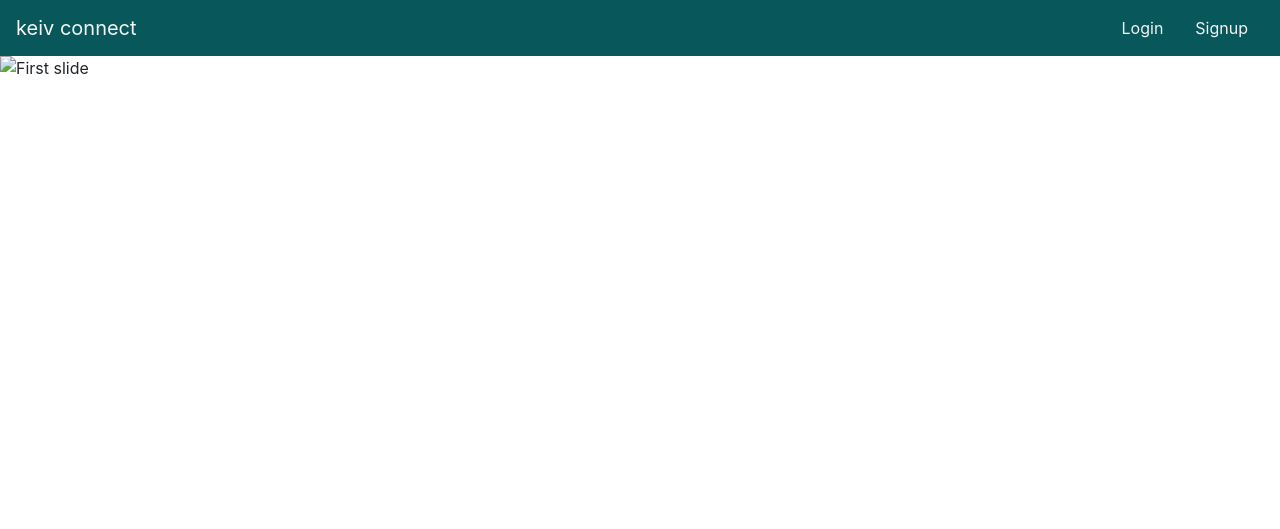
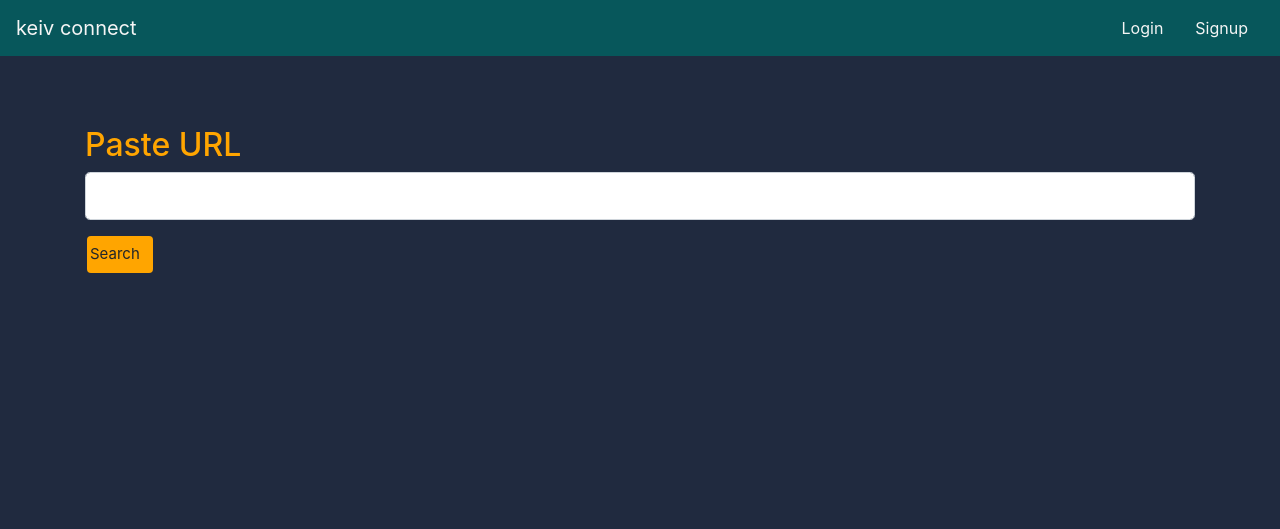
Before and after one commit to sarozz/Data_mining, a Flask app: page / in a window 1280 px wide. Shown: the top 529 px of the page. Run offline with Flask 2, Linux system fonts and the light colour scheme; some libraries are stand-ins or nearby versions.

Commit message:
Twitter scrapped and interface changes in youtube search page

```diff
--- a/app.py
+++ b/app.py
@@ -1,7 +1,16 @@
-from flask import Flask, render_template, request, url_for, flash, redirect
+from flask import Flask, render_template, request, url_for, flash, redirect, request,Response
 # from datetime import datetime
 # from flask_sqlalchemy import SQLAlchemy
-from forms import RegistrationForm, LoginForm
+from forms import RegistrationForm, LoginForm, SearchForm
+# import request
+import csv
+import pandas as pd
+from pprint import pprint
+from apiclient.discovery import build
+import warnings
+from bs4 import BeautifulSoup
+import urllib.request
+import requests
 app = Flask(__name__)
 app.config['SECRET_KEY'] = '18871a99bd42fd0dfb4b7909d9c5c7f309'
 # app.config['SQLALCHEMY_DATABASE_URI'] = 'sqlite:///site.db'
@@ -18,11 +27,83 @@ app.config['SECRET_KEY'] = '18871a99bd42fd0dfb4b7909d9c5c7f309'
 #         return f"User('{self.username}','{self.email}')"
 
 #app.debug = True
-@app.route('/')
+
+@app.route('/search', methods = ['GET','POST'])
+def search():
+    # form = SearchForm()
+    # # warnings.filterwarnings('ignore')
+    # # api_key = "AIzaSyDuyO7-bZvAdsjQiWv8yw7350O8UX1mgzs"
+    # # youtube = build('youtube', 'v3', developerKey = api_key)
+    return render_template("youtube_search.html")
+
+@app.route('/', methods = ['GET','POST'])
+# @app.route('/search', methods = ['GET','POST'])
 def home():
-    #if 'username' in session:
-    #    return 'You are logged in as ' + session['username']
-    return render_template("home.html")
+    form = SearchForm()
+    if request.method == "POST":
+        if form.validate_on_submit():
+            url = form.video_url.data
+            count = url.count('.')
+            if count == 2:
+                waste,site,tags = url.split('.')
+                if site == "youtube":
+                    api_key = "AIzaSyDuyO7-bZvAdsjQiWv8yw7350O8UX1mgzs"
+                    youtube = build('youtube', 'v3', developerKey = api_key)
+                    waste,video_id = url.split('=')
+                    results = youtube.commentThreads().list(
+                        part="snippet",
+                        videoId=video_id,
+                        textFormat="plainText",
+                        maxResults = 50
+                      ).execute()
+                    # print(type(results))
+                    #pprint(results)
+
+                    #print(len(results))
+                    items=None
+                    return render_template('youtube_search.html', name=site,items=results["items"])
+
+                    # for items in results["items"]:
+                    #     comment = items["snippet"]["topLevelComment"]
+                    #     author = comment["snippet"]["authorDisplayName"]
+                    #     text = comment["snippet"]["textDisplay"]
+                    #     channelIds = comment["snippet"]["authorChannelId"]["value"]
+                    #     raw_data = {'Author':[author], 'Comment': [text]}
+                    #     num = len(raw_data)
+                    return render_template('youtube_search.html',author=author,comment=text, name=site, num=num)
+                    #trigger youtube scrapping function
+                else:
+                    #trigger facebook scrapping function
+                    name = site
+            elif count == 1:
+                items =    []
+                imp,was = url.split('.')
+                wastte,sitee = imp.split('//')
+                #trigger twitter scrapping function
+                name = sitee
+                url = form.video_url.data
+                thepage = urllib.request.urlopen(url)
+                soup = BeautifulSoup(thepage,"html.parser")
+                owner = soup.title.text
+                bio_raw = soup.find('p', class_ = "ProfileHeaderCard-bio u-dir")
+                bio = bio_raw.text
+                for all in soup.find_all('p', class_="TweetTextSize TweetTextSize--normal js-tweet-text tweet-text"):
+                    tweets = all.text
+                    items.append(tweets)
+                return render_template('twitter_search.html',owner=owner, name = sitee, bio = bio, url=url, items=items)
+
+
+
+            else:
+                flash("Enter valid url please, I am already messed up",'danger')
+                name =''
+            return render_template('search.html', name=name )
+        else:
+            flash('Unsuccessful. Please give the full URL', 'danger')
+            return render_template("home.html",title = 'Home', form = form)
+    else:
+        return render_template('home.html', title = 'Home', form = form)
+
 @app.route('/login', methods = ['GET','POST'])
 def login():
     form = LoginForm()
@@ -43,6 +124,5 @@ def register():
     return render_template('register.html',title = "Register", form = form)
 
 
-
 if __name__ == '__main__':
     app.run(debug=True)
--- a/forms.py
+++ b/forms.py
@@ -20,3 +20,8 @@ class LoginForm(FlaskForm):
                                  validators= [DataRequired()])
     remember = BooleanField('Remember Me')
     submit = SubmitField('Login')
+
+class SearchForm(FlaskForm):
+    video_url = StringField('video_url',
+                            validators= [DataRequired()])
+    submit = SubmitField('Search')
--- a/templates/home.html
+++ b/templates/home.html
@@ -1,12 +1,40 @@
-{% extends 'layout.html'%}
+{% extends 'layout.html' %}
 
 {% block body %}
-<div id="carouselExampleSlidesOnly" class="carousel slide" data-ride="carousel">
-  <div class="carousel-inner">
-    <div class="carousel-item active">
-      <img class="d-block w-100" src="" alt="First slide">
+<style>
+.btn-default{
+    background: orange;
+    padding-left: 2px;
+    font-size: 20px;
+    font-size: 15px;
+  }
+</style>
+<body style="background: #202a3f">
+<div class="container" style="width: 100%; margin-top: 70px;">
+  <h2 style="color: Orange">
+    Paste URL
+  </h2>
+<form method="POST" action="">
+  {{ form.hidden_tag() }}
+  <fieldset class="form-group">
+    <div class="form-group">
+                          {% if form.video_url.errors %}
+                              {{ form.video_url(class="form-control form-control-lg is-invalid") }}
+                              <div class="invalid-feedback">
+                                  {% for error in form.video_url.errors %}
+                                      <span>{{ error }}</span>
+                                  {% endfor %}
+                              </div>
+                          {% else %}
+                              {{ form.video_url(class="form-control form-control-lg") }}
+                          {% endif %}
     </div>
+  <div class="form-group" style="margin-left: 2px">
+    {{ form.submit(class="btn btn-default") }}
+  </div>
+</div>
+
 </div>
 </div>
-
-{% endblock %}
+</body>
+{% endblock body %}
--- a/templates/layout.html
+++ b/templates/layout.html
@@ -5,7 +5,9 @@
     <title>MyFlaskProject</title>
     <link rel="stylesheet" href="https://stackpath.bootstrapcdn.com/bootstrap/4.2.1/css/bootstrap.min.css">
   </head>
-  <body>
+  <link href="https://stackpath.bootstrapcdn.com/bootstrap/4.2.1/css/bootstrap.min.css" rel="stylesheet" integrity="sha384-GJzZqFGwb1QTTN6wy59ffF1BuGJpLSa9DkKMp0DgiMDm4iYMj70gZWKYbI706tWS" crossorigin="anonymous">
+  <script src="https://stackpath.bootstrapcdn.com/bootstrap/4.2.1/js/bootstrap.min.js" integrity="sha384-B0UglyR+jN6CkvvICOB2joaf5I4l3gm9GU6Hc1og6Ls7i6U/mkkaduKaBhlAXv9k" crossorigin="anonymous"></script>
+  <body style="background: #202a3f">
     {% include 'includes/_navbar.html' %}
     {% with messages = get_flashed_messages(with_categories=true)%}
       {% if messages %}
@@ -20,8 +22,5 @@
     {% block body %}
 
     {% endblock %}
-
-    <script src="https://stackpath.bootstrapcdn.com/bootstrap/4.2.1/js/bootstrap.min.js">
-    </script>
    </body>
 </html>
```
Also changed, not shown: templates/login.html (+9 -9 lines), templates/register.html (+11 -10 lines), templates/twitter_search.html (added, +43 -0 lines), templates/youtube_search.html (added, +16 -0 lines), youtubeAPI.py (added, +32 -0 lines), static/images/images.png (deleted).
